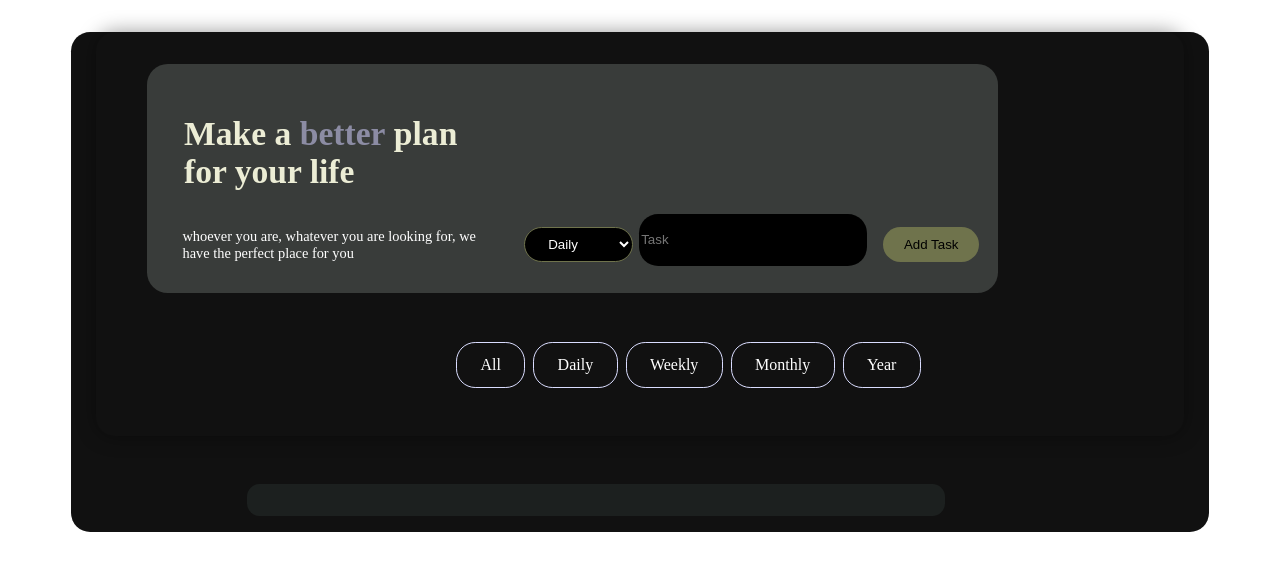
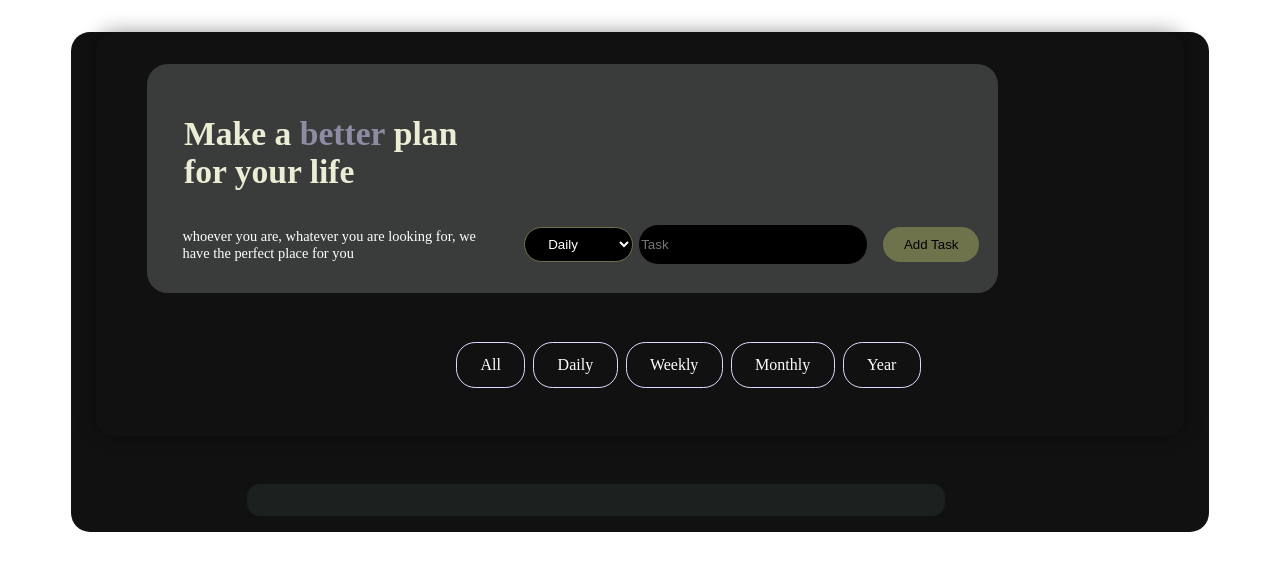
Before and after one commit to Ilysse200/To_doLists, a React (Vite) app: page / in a window 1280 px wide. Shown: the top 570 px of the page. Built offline with nearby package versions, Linux system fonts and the light colour scheme.

Commit message:
modified the inputs for tasks

```diff
--- a/src/styles/navbar.css
+++ b/src/styles/navbar.css
@@ -74,6 +74,8 @@
     border-radius: 1.2rem;
     width: 14rem;
     text-transform: capitalize;
+    height:2.3rem;
+    margin-top: 0.7rem;
     /* padding-top: 0.4rem; */
     margin-bottom: 0.68rem;
     background-color: black;
```
